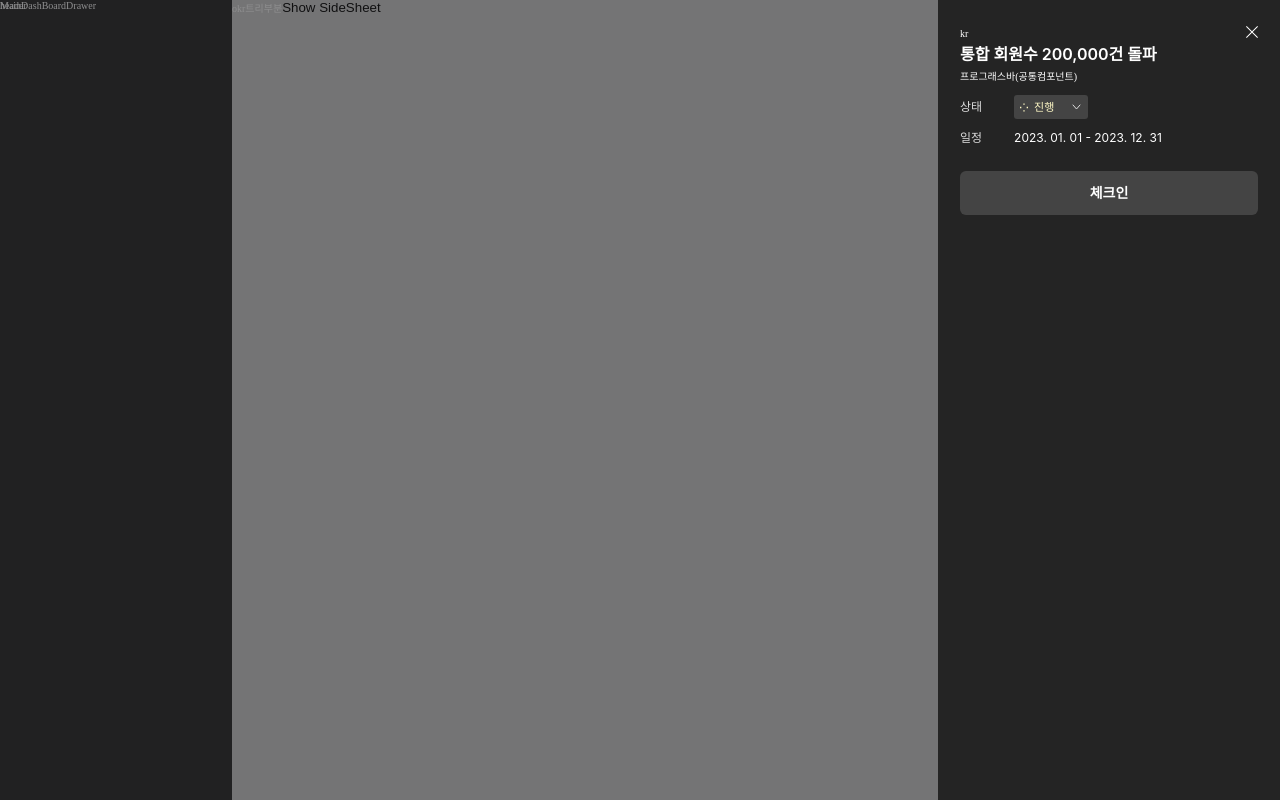
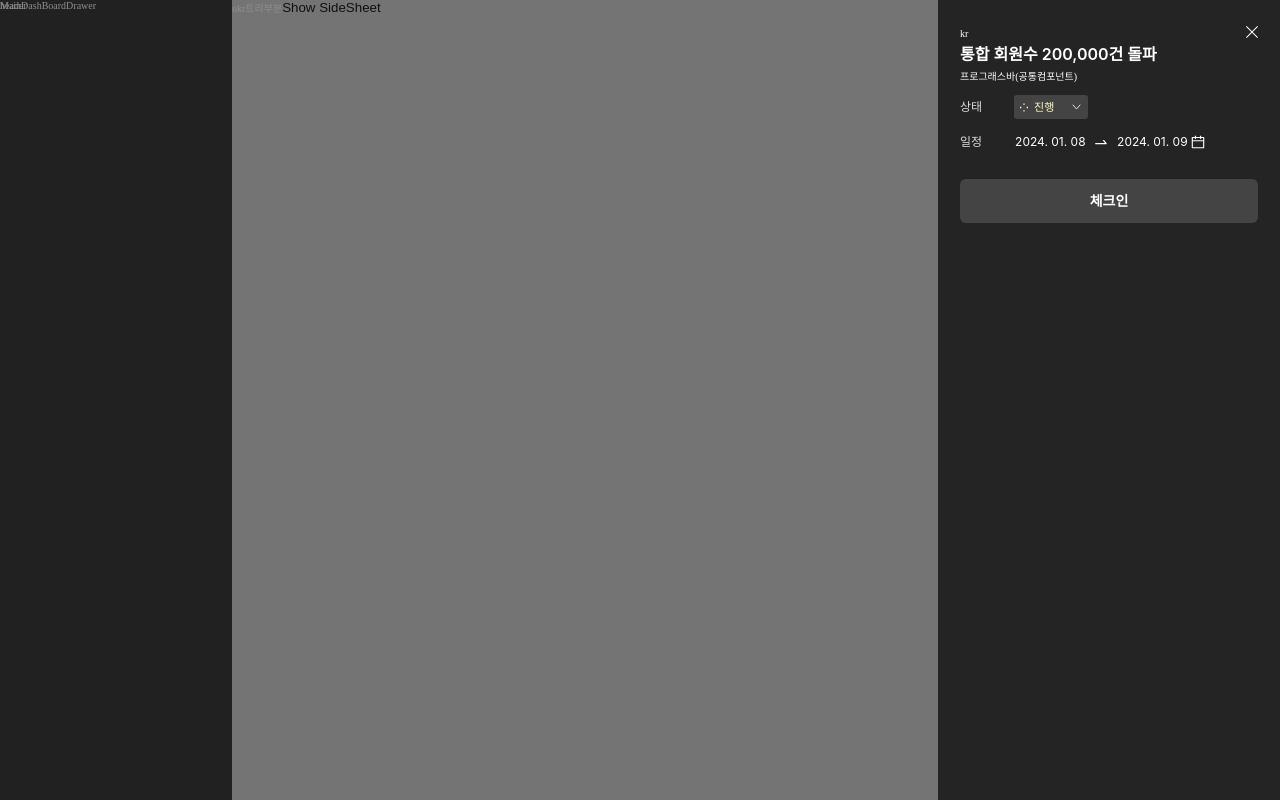
Before and after one commit to MOONSHOT-Team/MOONSHOT-CLIENT, a React (Vite) app: page /dashboard in a window 1280 px wide. Built offline with nearby package versions, Linux system fonts and the light colour scheme; a web font is replaced by a local one; what emotion-normalize would draw is missing.

Commit message:
feat/ 달력 추가

```diff
--- a/src/common/components/OKRPeriod.tsx
+++ b/src/MainDashBoard/components/KRPeriodSelect.tsx
@@ -1,18 +1,26 @@
 import styled from '@emotion/styled';
 import { ConfigProvider, DatePicker } from 'antd';
-import { Dayjs } from 'dayjs';
+import dayjs, { Dayjs } from 'dayjs';
+import { useState } from 'react';
 
 const { RangePicker } = DatePicker;
 
-const OKRPeriod = () => {
-  const handleCalendarChange = (
+const KRPeriodSelect = () => {
+  const [period, setPeriod] = useState(['2024-01-08', '2024-01-09']);
+
+  const handleKrPeriodChange = (
     _values: [Dayjs | null, Dayjs | null] | null,
     formatString: [string, string],
   ): void => {
-    console.log([formatString[0], formatString[1]]);
+    formatString[0] && formatString[1] ? setPeriod(formatString) : {};
+  };
+
+  const formatDate = (dateString: string) => {
+    const formattedDate = dateString.replace(/\./g, '-');
+    return formattedDate;
   };
   return (
-    <Test>
+    <KRPeriodContainer>
       <ConfigProvider
         theme={{
           token: {
@@ -22,15 +30,21 @@ const OKRPeriod = () => {
           },
         }}
       >
-        <RangePicker bordered={false} onCalendarChange={handleCalendarChange} />
+        <RangePicker
+          bordered={false}
+          onChange={handleKrPeriodChange}
+          value={[dayjs(formatDate(period[0])), dayjs(formatDate(period[1]))]}
+          defaultValue={[dayjs(), dayjs()]}
+          format={'YYYY. MM. DD'}
+        />
       </ConfigProvider>
-    </Test>
+    </KRPeriodContainer>
   );
 };
 
-export default OKRPeriod;
+export default KRPeriodSelect;
 
-const Test = styled.div`
+const KRPeriodContainer = styled.div`
   * {
     color: ${({ theme }) => theme.colors.gray_000};
     background-color: ${({ theme }) => theme.colors.gray_600};
@@ -42,6 +56,7 @@ const Test = styled.div`
   }
 
   .ant-picker-input > input {
+    width: 7rem;
     color: ${({ theme }) => theme.colors.gray_000};
     border: none;
     ${({ theme }) => theme.fonts.body_12_regular};
--- a/src/MainDashBoard/components/sideSheet/SideSheet.tsx
+++ b/src/MainDashBoard/components/sideSheet/SideSheet.tsx
@@ -2,6 +2,7 @@ import { keyframes } from '@emotion/react';
 import styled from '@emotion/styled';
 
 import { IcClose } from '../../assets/icons';
+import KRPeriodSelect from '../KRPeriodSelect';
 import KrStatus from './KrStatus';
 
 interface ISideSheetProps {
@@ -30,9 +31,7 @@ const SideSheet = ({ isOpen, onClose }: ISideSheetProps) => {
           </StKrStatus>
           <StKrPeriodContainer>
             <StKrDetailLabel>일정</StKrDetailLabel>
-            <StKrPeriod>
-              {`2023. 01. 01`} - {`2023. 12. 31`}
-            </StKrPeriod>
+            <KRPeriodSelect />
           </StKrPeriodContainer>
           <StKrCheckInBtn type="button">체크인</StKrCheckInBtn>
         </StKRDetailUpper>
@@ -99,14 +98,9 @@ const StKrStatus = styled.div`
 
 const StKrPeriodContainer = styled.div`
   display: flex;
-  gap: 3.2rem;
+  gap: 2.2rem;
   align-items: center;
   margin-bottom: 2.4rem;
-`;
-
-const StKrPeriod = styled.p`
-  color: ${({ theme }) => theme.colors.gray_000};
-  ${({ theme }) => theme.fonts.body_12_regular};
 `;
 
 const StKrDetailLabel = styled.p`
```
